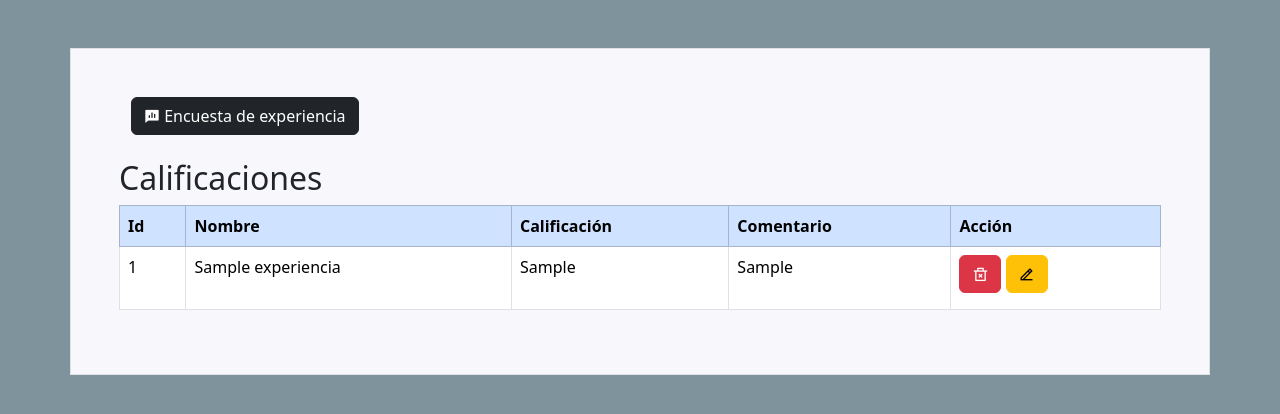
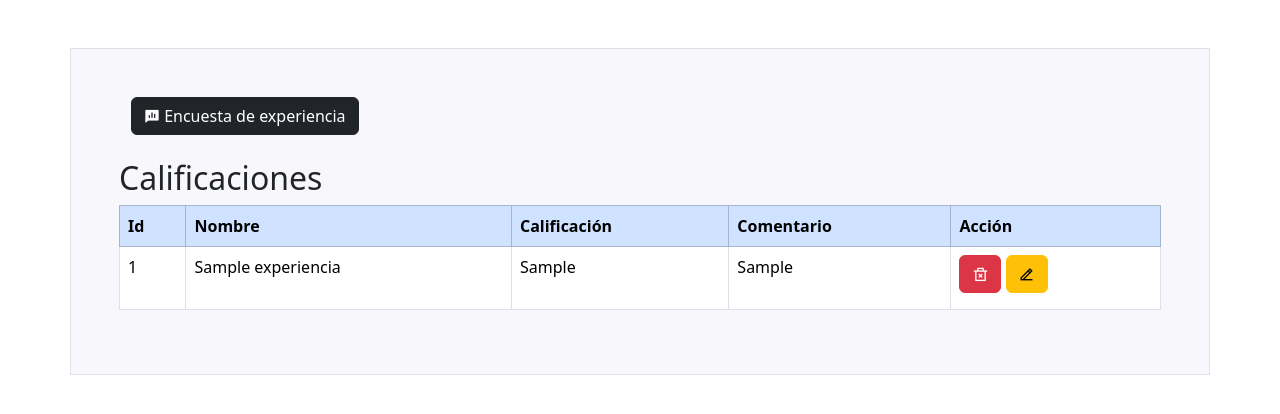
Before and after one commit to lunalunaluna707/actividad02, a Flask app: page /tabla in a window 1280 px wide. Shown: the top 414 px of the page. Run offline with Flask 3, Linux system fonts and the light colour scheme; tables that the repository leaves empty or names only in its code hold one stand-in row (values such as "Sample post"); some libraries are stand-ins or nearby versions.

Commit message:
Update calificaciones.html

```diff
--- a/templates/calificaciones.html
+++ b/templates/calificaciones.html
@@ -12,9 +12,7 @@
   <link href="https://cdn.jsdelivr.net/npm/remixicon@4.2.0/fonts/remixicon.css" rel="stylesheet"/>
   <script src="https://cdn.jsdelivr.net/npm/sweetalert2@11"></script>
   <style>
-    body{
-      background-color: rgb(126, 147, 155);
-    }
+
     #contenedor{
       background-color: rgb(248, 248, 252);
 
```
